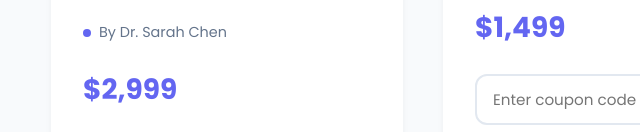
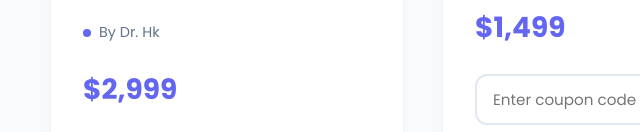
Before and after one commit to projecthari2025/edge_lab.com, a plain HTML site: page index.html in a window 1280 px wide. Shown: the part 820-952 px from the top of the page, 21-661 px from the left. Drawn offline with Linux system fonts and the light colour scheme.

Commit message:
Update index.html

```diff
--- a/index.html
+++ b/index.html
@@ -391,7 +391,7 @@
                 description: "Advanced analytics platform using machine learning algorithms for business intelligence.",
                 price: 2999,
                 couponCode: "AITECH10",
-                author: "Dr. Sarah Chen"
+                author: "Dr. Hk"
             },
             {
                 id: 2,
```
